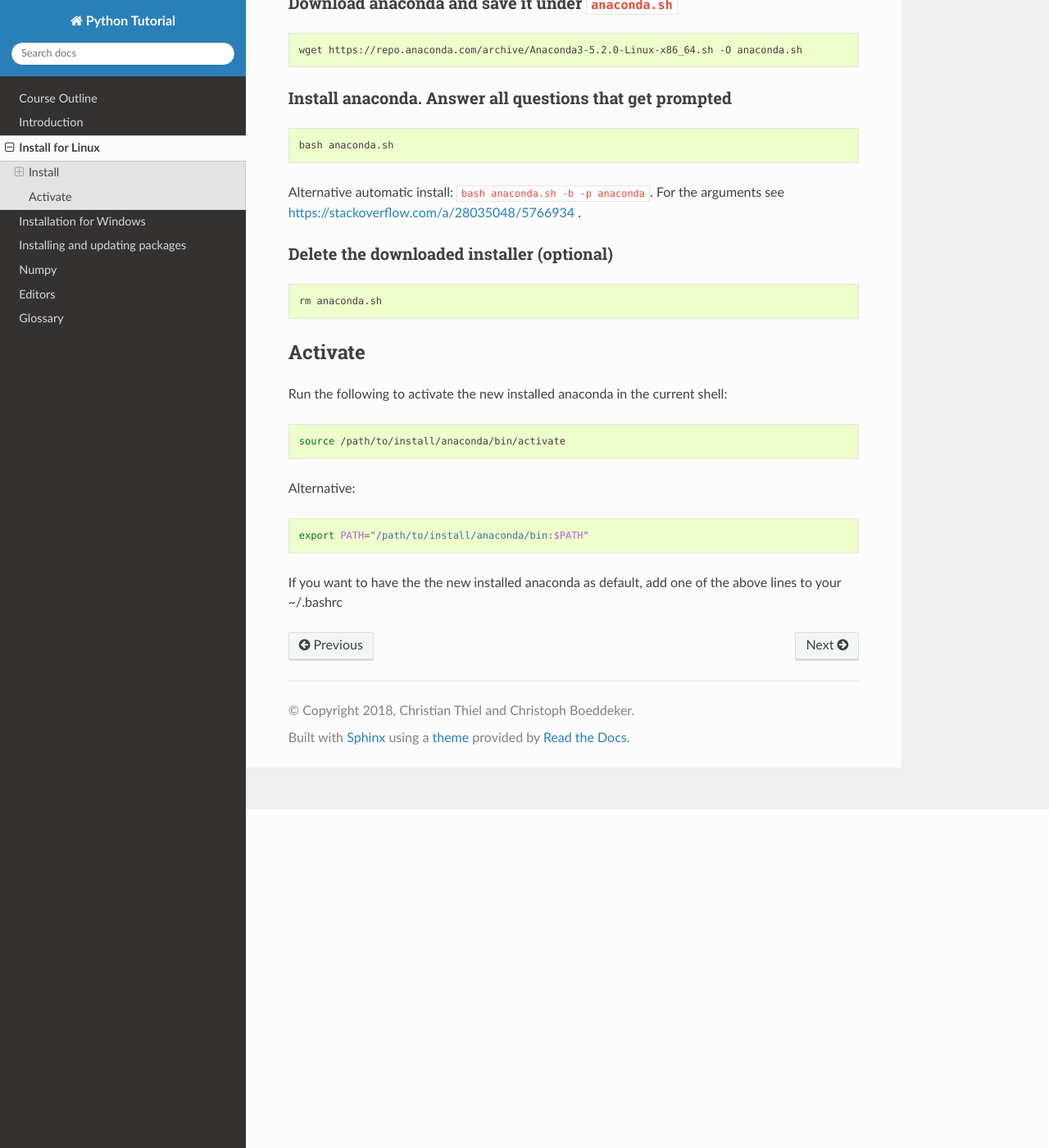
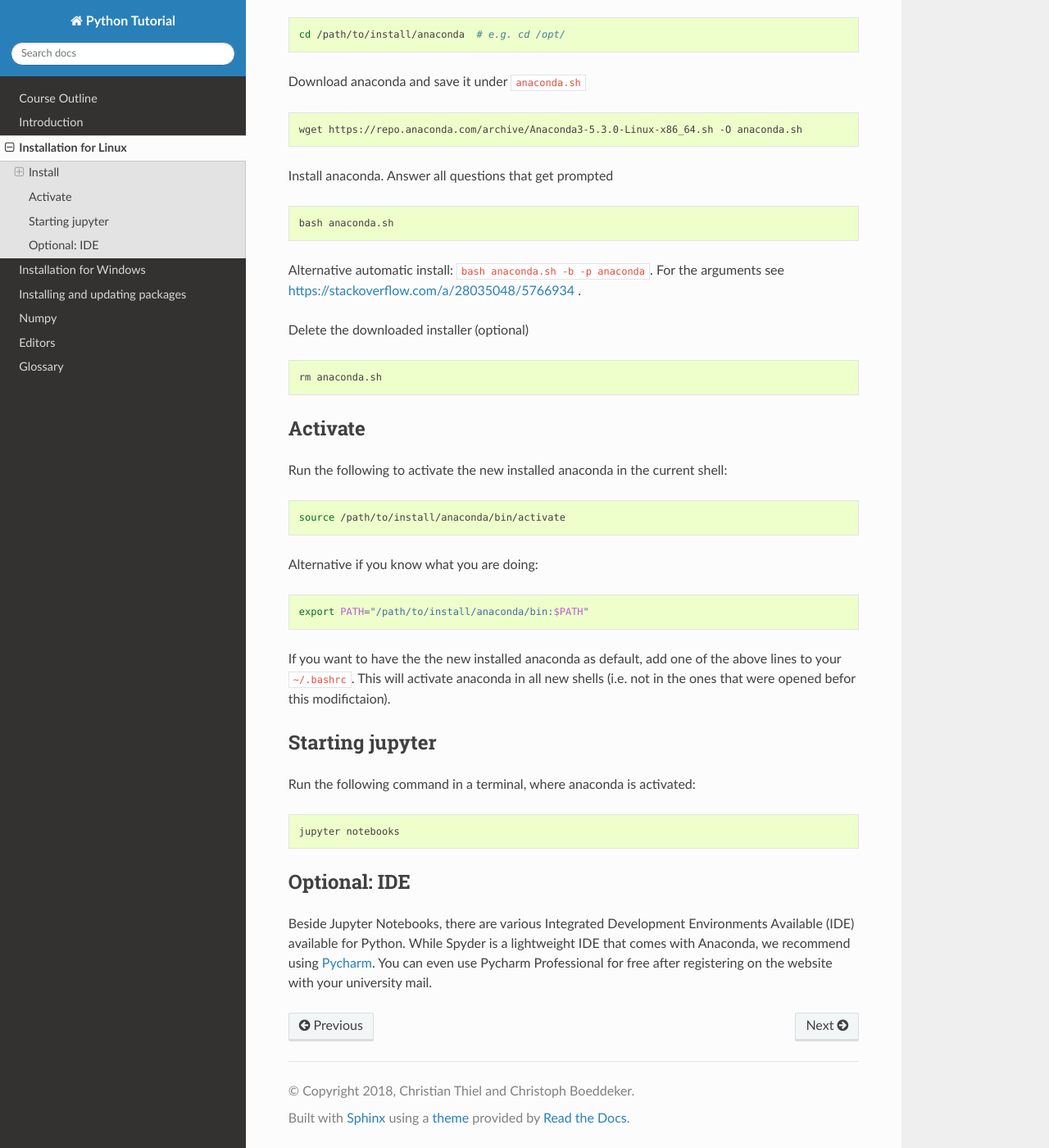
Before and after one commit to fgnt/python_crashkurs, a Sphinx documentation site: the page built from docs/source/include/install_linux.md, in a window 1280 px wide and 1400 px high, scrolled down 413 px. Shown: the whole window at 82% size. Built offline with Sphinx 7.4.7 and the Read the Docs theme 2.0.0, drawn with Linux system fonts in a browser that asks for light colours; some of the changed text lies outside the part shown.

Commit message:
modify install for linux

````diff
--- a/docs/source/include/install_linux.md
+++ b/docs/source/include/install_linux.md
@@ -1,20 +1,23 @@
-# Install for Linux
+# Installation for Linux
 
 ## Install
 You can go to [https://www.anaconda.com/download/#linux](https://www.anaconda.com/download/#linux), download anaconda and execute the file (i.e. bash path/to/downloaded).
 
+### Pure installation from terminal
 Or if you only want to use the commandline execute the following commands:
 
+Go to the directory where you want to install anaconda
 ```bash
 cd /path/to/install/anaconda  # e.g. cd /opt/
 
 ```
-### Download anaconda and save it under `anaconda.sh`
+
+Download anaconda and save it under `anaconda.sh`
 ```bash
-wget https://repo.anaconda.com/archive/Anaconda3-5.2.0-Linux-x86_64.sh -O anaconda.sh
+wget https://repo.anaconda.com/archive/Anaconda3-5.3.0-Linux-x86_64.sh -O anaconda.sh
 ```
 
-### Install anaconda. Answer all questions that get prompted
+Install anaconda. Answer all questions that get prompted
 ```bash
 bash anaconda.sh
 ```
@@ -22,7 +25,7 @@
 `bash anaconda.sh -b -p anaconda`.
 For the arguments see [https://stackoverflow.com/a/28035048/5766934](https://stackoverflow.com/a/28035048/5766934) .
 
-### Delete the downloaded installer (optional)
+Delete the downloaded installer (optional)
 ```bash
 rm anaconda.sh
 ```
@@ -34,8 +37,19 @@
 source /path/to/install/anaconda/bin/activate
 
 ```
-Alternative:
+Alternative if you know what you are doing:
 ```bash
 export PATH="/path/to/install/anaconda/bin:$PATH"
 ```
-If you want to have the the new installed anaconda as default, add one of the above lines to your ~/.bashrc
+If you want to have the the new installed anaconda as default, add one of the above lines to your `~/.bashrc`. This will activate anaconda in all new shells (i.e. not in the ones that were opened befor this modifictaion).
+
+
+## Starting jupyter
+
+Run the following command in a terminal, where anaconda is activated:
+```bash
+jupyter notebooks
+```
+
+## Optional: IDE
+Beside Jupyter Notebooks, there are various Integrated Development Environments Available (IDE) available for Python. While Spyder is a lightweight IDE that comes with Anaconda, we recommend using [Pycharm](https://www.jetbrains.com/pycharm/download/). You can even use Pycharm Professional for free after registering on the website with your university mail.
````
